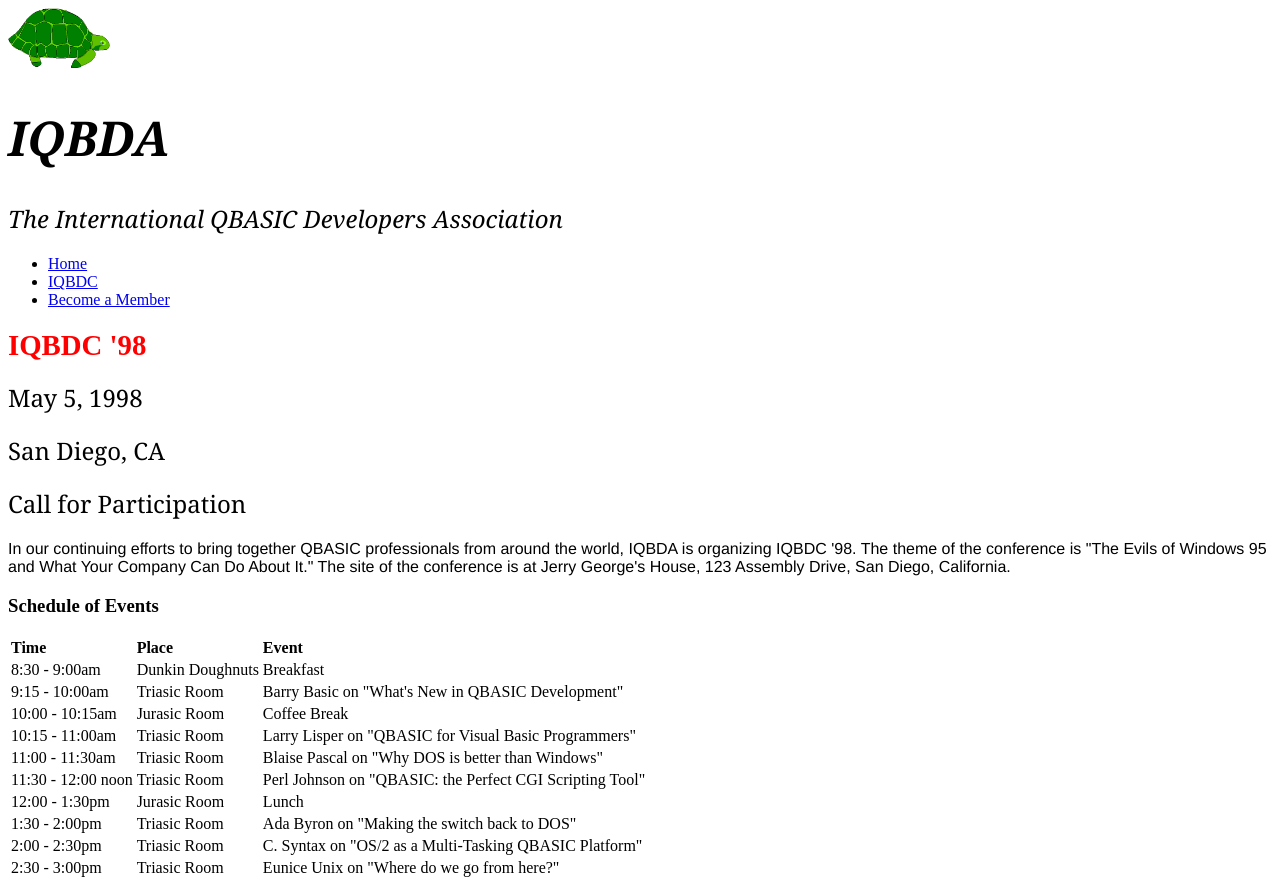
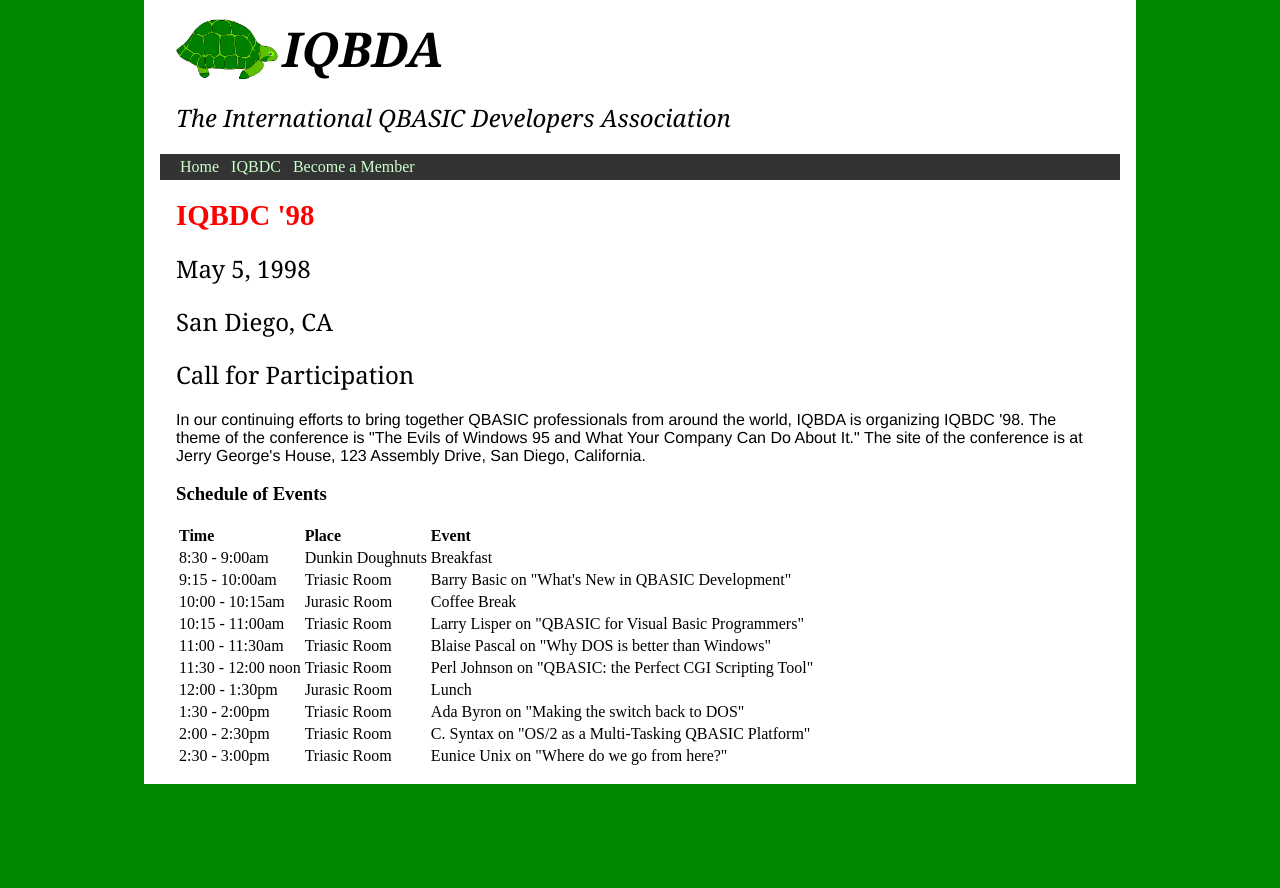
Before and after one commit to aperas/IQBDA, a plain HTML site: page iqbdc.html in a window 1280 px wide. After the commit the page ends 800 px from the top, so only its background shows below. Drawn offline with Linux system fonts and the light colour scheme.

Commit message:
Completed Part 5

```diff
--- a/base.css
+++ b/base.css
@@ -1,10 +1,43 @@
-#page-header {font-family: Georgia, Times, Serif; font-style: italic;}
+body{background-color: rgb(0,136,0);
+margin: 0;
+padding: 0;}
+
+#page-wrapper {width: 960px;
+background-color: white;
+margin: 0 auto;
+padding: 1em;}
+
+#page-header {font-family: Georgia, Times, Serif;
+font-style: italic;
+padding-top: 1em;}
 
 #page-header h1 {font-size: 3em; font-weight: bold;
+ display: inline-block; margin:0; vertical-align:middle;}
+
+#page-header, #content, #navbar {padding: 0 1em;}
+
+
+#navbar ul li {
+  display:inline-block;
+}
+
+#navbar {background-color: #333;}
+
+#navbar ul{padding: 0;}
+
+#navbar a{color: #CCFFCC;
+text-decoration: none;
+padding: 0.25em;
+display: inline-block;}
+
+#navbar a:hover{
+  background-color: #666;
+  text-shadow: 2px 2px #333;
 }
 
 #page-header h2 {font-size:1.5em; font-weight: 500;}
 
+#page-header img {vertical-align:middle;}
 #content h2{
   font-family: Georgia, Times, Serif; font-size: 1.5em;font-weight: 500;}
 
--- /dev/null
+++ b/iqbdc.css
@@ -0,0 +1,2 @@
+ th {text-align: left;}
+header#page-title h1 {color: red;}
--- a/iqbdc.html
+++ b/iqbdc.html
@@ -4,14 +4,7 @@
     <meta charset="utf-8">
     <title>IQBDC '98</title>
     <link rel="stylesheet" type="text/css" href="base.css" media="screen" />
-    <style>
-   th {
-  text-align: left;
-}
-#page-title h1 {
-  color: red;
-}
-    </style>
+    <link rel="stylesheet" type="text/css" href="iqbdc.css" media="screen" />
   </head>
   <body>
     <div id="page-wrapper">
```
